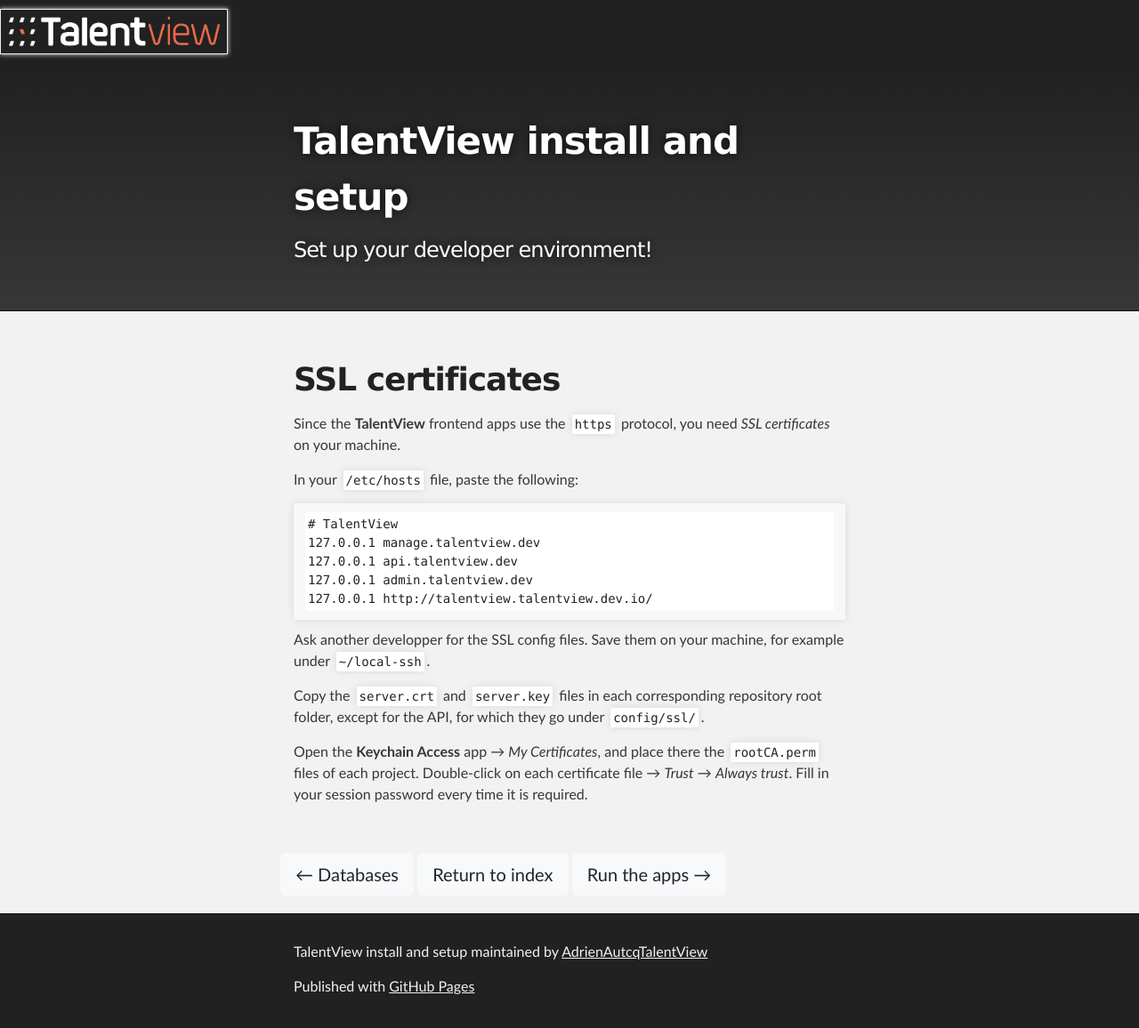
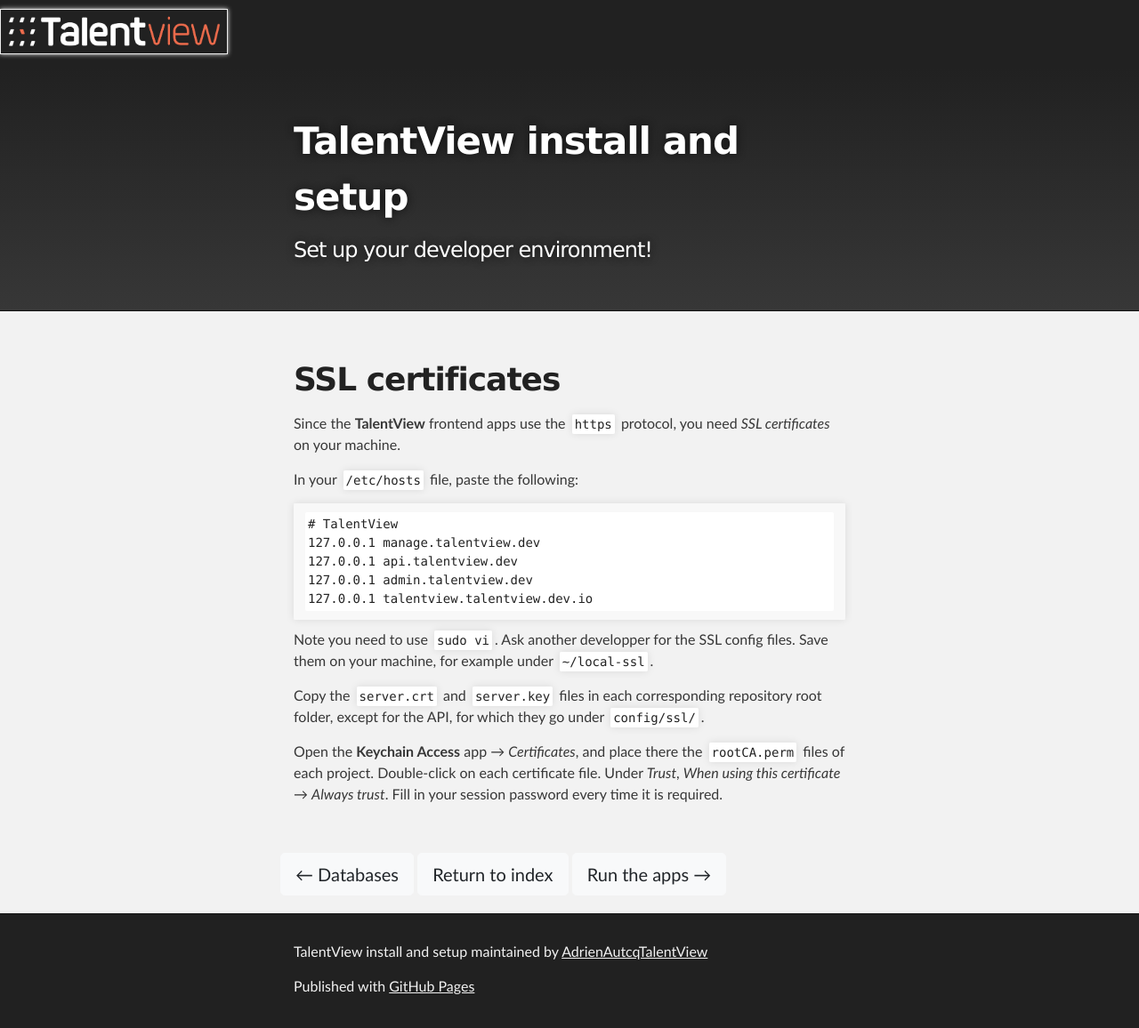
Before and after one commit to AdrienAutcqTalentView/setup, a Jekyll site: the page built from docs/ssl.md, in a window 1280 px wide. Shown: the whole page at 89% size. Built offline with Jekyll 4.4.1, drawn with Linux system fonts in a browser that asks for light colours; our own code applies the rules of GitHub Pages for plain Markdown files.

````diff
--- a/docs/ssl.md
+++ b/docs/ssl.md
@@ -8,13 +8,15 @@ In your `/etc/hosts` file, paste the following:
 127.0.0.1 manage.talentview.dev
 127.0.0.1 api.talentview.dev
 127.0.0.1 admin.talentview.dev
-127.0.0.1 http://talentview.talentview.dev.io/
+127.0.0.1 talentview.talentview.dev.io
 ```
-Ask another developper for the SSL config files. Save them on your machine, for example under `~/local-ssh`.
+
+Note you need to use `sudo vi`.
+Ask another developper for the SSL config files. Save them on your machine, for example under `~/local-ssl`.
 
 Copy the `server.crt` and `server.key` files in each corresponding repository root folder, except for the API, for which they go under `config/ssl/`.
 
-Open the **Keychain Access** app &rarr; *My Certificates*, and place there the `rootCA.perm` files of each project. Double-click on each certificate file &rarr; *Trust* &rarr; *Always trust*. Fill in your session password every time it is required.
+Open the **Keychain Access** app &rarr; *Certificates*, and place there the `rootCA.perm` files of each project. Double-click on each certificate file. Under *Trust*, *When using this certificate* &rarr; *Always trust*. Fill in your session password every time it is required.
 
 &nbsp;
 
````
Also changed, not shown: docs/run.md (+16 -1 lines), 11 other files.
